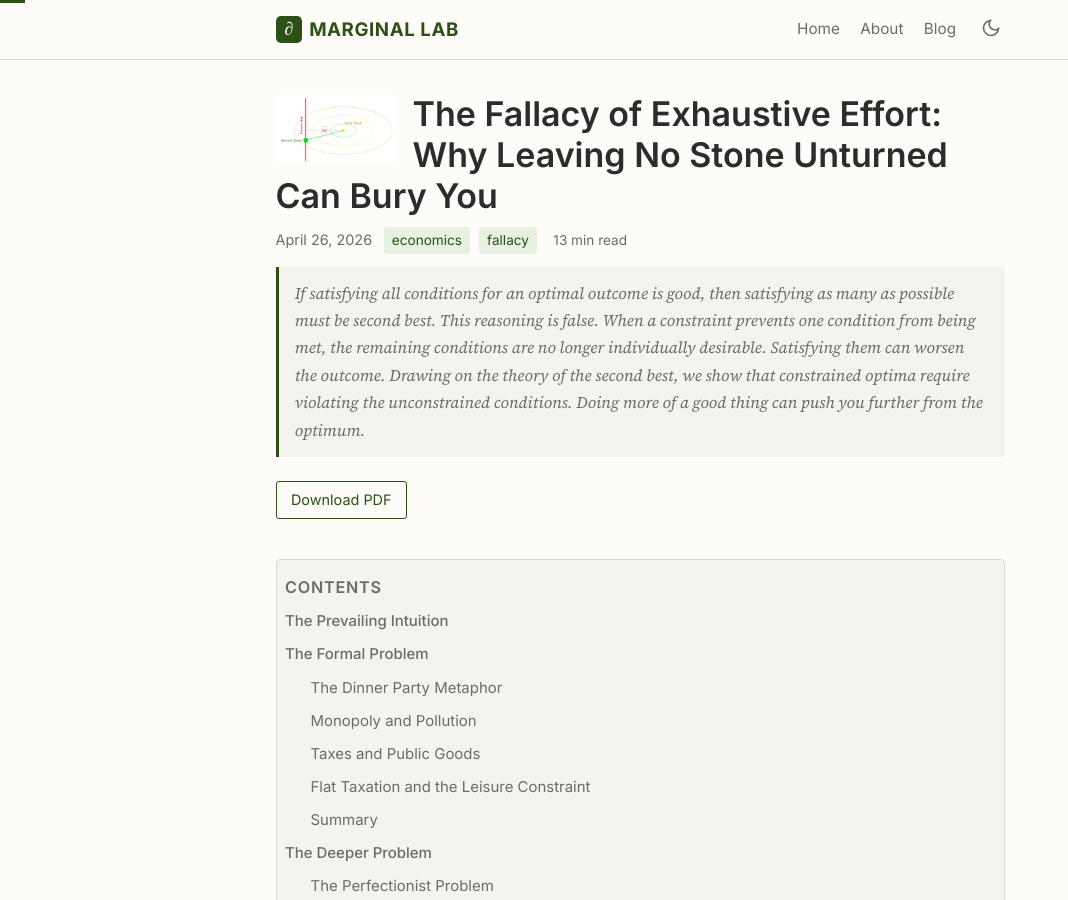
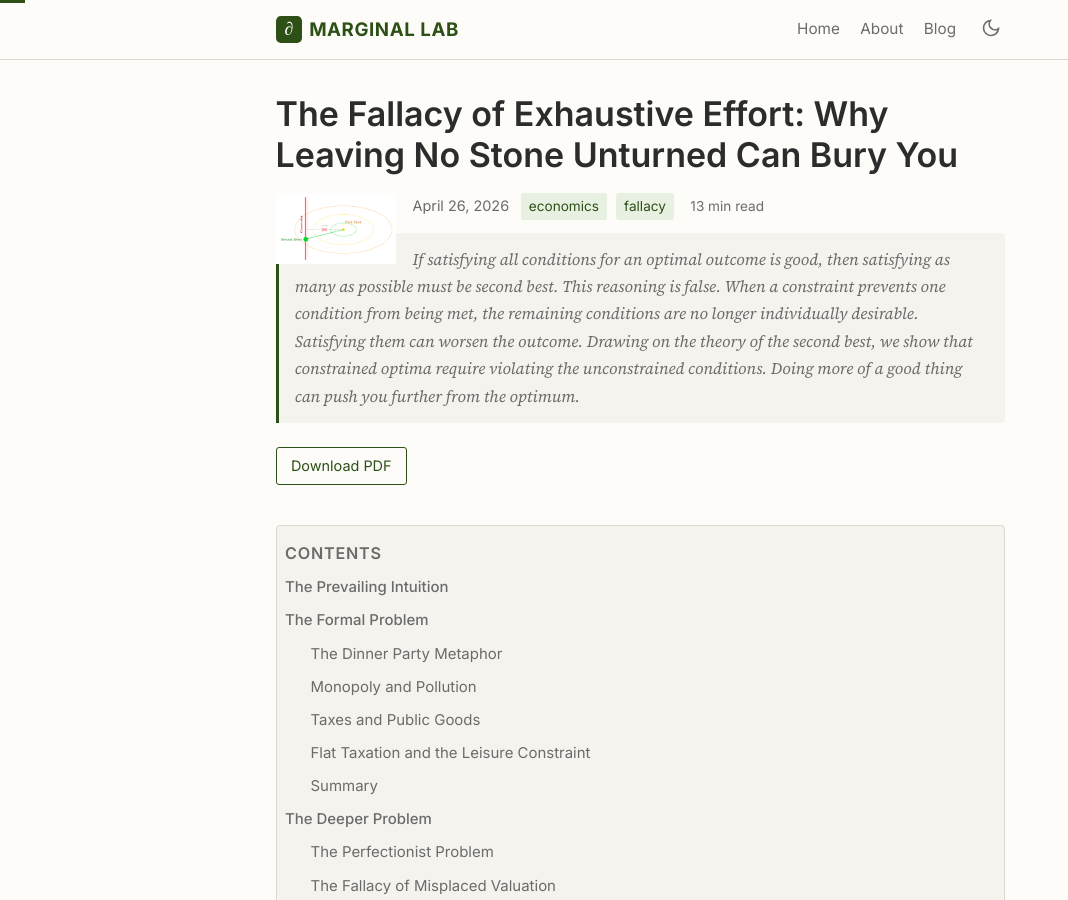
Before and after one commit to marginallabs/marginallabs.github.io, a Jekyll site: the page built from _posts/2026-04-26-The-Fallacy-of-Exhaustive-Effort.md, in a window 1280 px wide and 900 px high. Shown: the whole window, without its empty margins (0-1068 px from the left). Built offline with Jekyll 4.4.1, drawn with Linux system fonts in a browser that asks for light colours.

Commit message:
Center thumbnail below title on post page
Co-Authored-By: Claude Opus 4.7 <noreply@anthropic.com>

```diff
--- a/_layouts/post.html
+++ b/_layouts/post.html
@@ -5,8 +5,8 @@ layout: default
 {% assign reading_time = words | divided_by: 200 | at_least: 1 %}
 <article class="post">
   <header class="post-header">
-    {% if page.image %}<img class="post-thumbnail" src="{{ page.image | relative_url }}" alt="Thumbnail for {{ page.title }}" />{% endif %}
-    <h1 class="post-title">{{ page.title }}</h1>
+        <h1 class="post-title">{{ page.title }}</h1>
+    <div class="post-thumbnail-wrapper" style="text-align:center; margin:1em 0;"><img class="post-thumbnail" src="{{ page.image | relative_url }}" alt="Thumbnail for {{ page.title }}" /></div>
     <div class="post-meta">
       <span class="post-date">{{ page.date | date: "%B %d, %Y" }}</span>
       {% if page.categories %}
```
